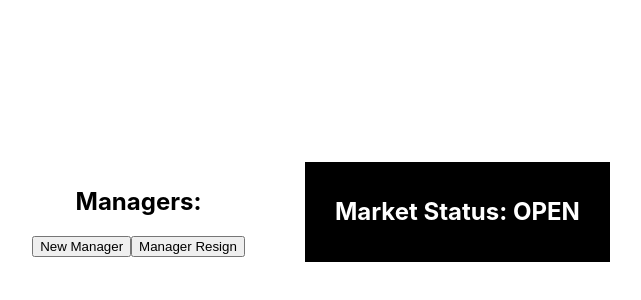
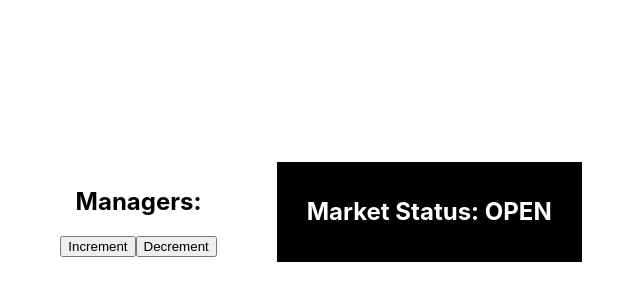
Before and after one commit to hunkim98/react-starter-counter, a React (Create React App) app: page / in a window 1280 px wide. Shown: the part 188-488 px from the top of the page, without its empty margins (319-960 px from the left). Built offline with nearby package versions, Linux system fonts and the light colour scheme.

Commit message:
Change names

```diff
--- a/src/App.js
+++ b/src/App.js
@@ -49,8 +49,8 @@ function App() {
           {/* Example div for one manager counter. You must fill in {} and () => {} */}
           <h2>Managers: {}</h2>
           <div>
-            <button onClick={() => {}}>New Manager</button>
-            <button onClick={() => {}}>Manager Resign</button>
+            <button onClick={() => {}}>Increment</button>
+            <button onClick={() => {}}>Decrement</button>
           </div>
         </div>
         {/* Implement other counters: Staffs, Guests */}
```
